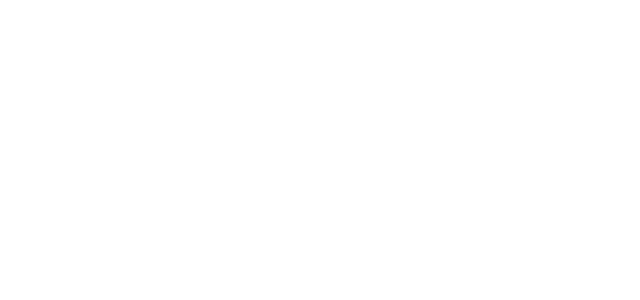
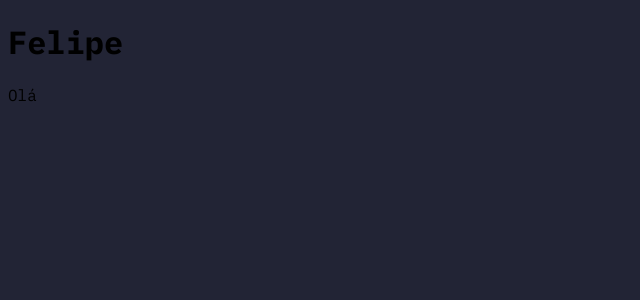
Before and after one commit to cunhafelipe/ProjectReacAndNode.js, a React (Vite) app: page / in a window 1280 px wide. Shown: the top 300 px of the page, without its empty margins (0-640 px from the left). Built offline with nearby package versions, Linux system fonts and the light colour scheme.

Commit message:
feat: initialing component login and css

```diff
--- a/index.html
+++ b/index.html
@@ -1,5 +1,5 @@
 <!DOCTYPE html>
-<html lang="en">
+<html lang="pt-br">
 
 <head>
   <meta charset="UTF-8" />
--- a/package.json
+++ b/package.json
@@ -11,7 +11,8 @@
   },
   "dependencies": {
     "react": "^18.2.0",
-    "react-dom": "^18.2.0"
+    "react-dom": "^18.2.0",
+    "styled-components": "^5.3.10"
   },
   "devDependencies": {
     "@types/react": "^18.0.28",
--- a/src/App.jsx
+++ b/src/App.jsx
@@ -1,5 +1,11 @@
+import TelaLogin from "./TelaLogin.jsx";
+
 function App() {
-  return <></>;
+  return (
+    <>
+      <TelaLogin />
+    </>
+  );
 }
 
 export default App;
--- a/src/TelaLogin.jsx
+++ b/src/TelaLogin.jsx
@@ -1,3 +1,13 @@
+import styled from "styled-components";
 import "./css/TelaLogin.css";
 
-function Login() {}
+function TelaLogin() {
+  return (
+    <>
+      <h1>Felipe</h1>
+      <p>Olá</p>
+    </>
+  );
+}
+
+export default TelaLogin;
--- a/src/css/TelaLogin.css
+++ b/src/css/TelaLogin.css
@@ -1 +1,6 @@
 @import url("https://fonts.googleapis.com/css2?family=IBM+Plex+Mono:ital,wght@0,100;0,200;0,300;0,400;0,500;0,600;0,700;1,100;1,200;1,300;1,400;1,500;1,600;1,700&display=swap");
+
+body {
+  background-color: #222435;
+  font-family: "IBM Plex Mono", sans-serif;
+}
```
Also changed, not shown: 1 other file (tests, documents, lock files or other folders).
